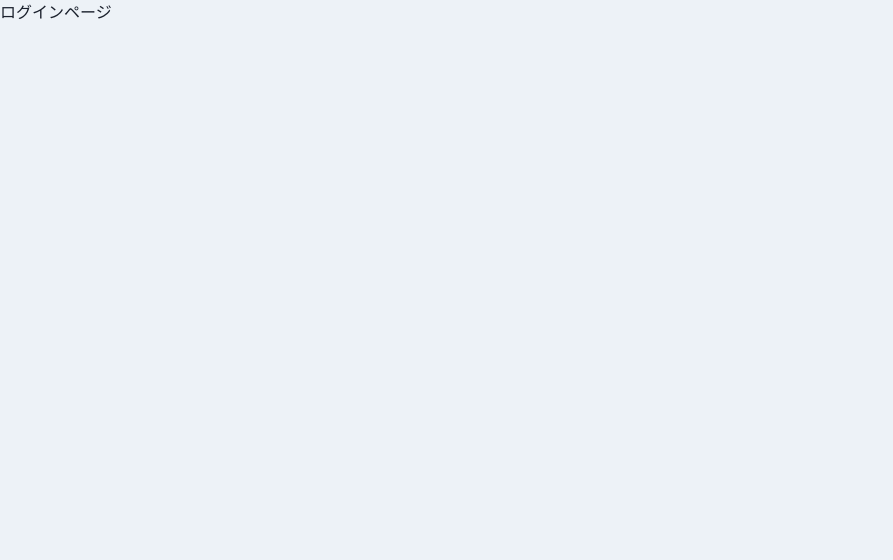
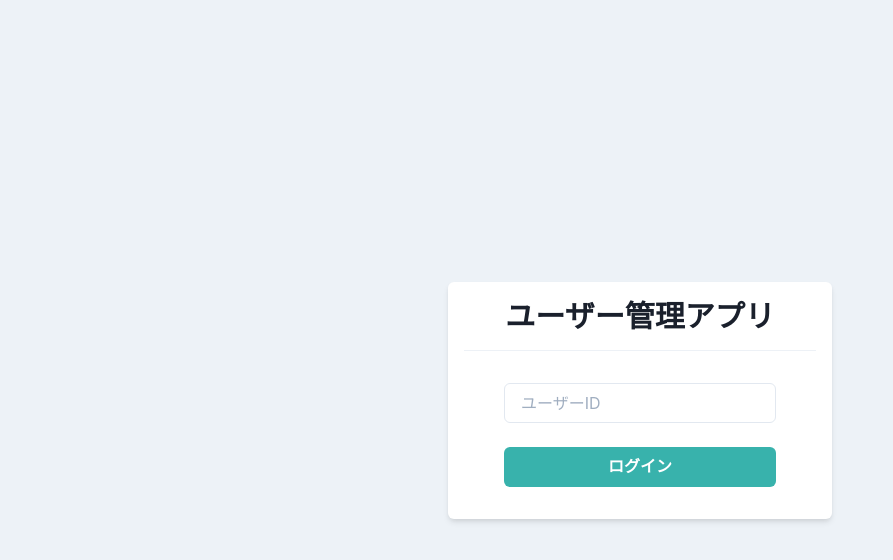
Before and after one commit to Omitsusan199411/react-typescript-userManagement-app, a React (Create React App) app: page / in a window 1280 px wide. Shown: the top 560 px of the page, without its empty margins (0-893 px from the left). Built offline with nearby package versions, Linux system fonts and the light colour scheme.

Commit message:
ログイン画面雛形実装

```diff
--- a/src/components/pages/Login.tsx
+++ b/src/components/pages/Login.tsx
@@ -1,9 +1,17 @@
 import { memo, VFC } from "react";
+import { Box, Flex, Heading, Divider, Input, Button, Stack } from "@chakra-ui/react";
 
 export const Login: VFC = memo(() => {
   return (
-    <>
-      <p>ログインページ</p>
-    </>
+    <Flex align="center" justify="center" height="100vh">
+      <Box bg="white" w="sm" p={4} borderRadius="md" shadow="md">
+        <Heading　as="h1" size="lg" textAlign="center">ユーザー管理アプリ</Heading>
+        <Divider my={4} />
+        <Stack spacing={6} py={4} px={10}>
+          <Input placeholder="ユーザーID" />
+          <Button bg="teal.400" color="white" _hover={{ opacity: 0.8 }}>ログイン</Button>
+        </Stack>
+      </Box>
+    </Flex>
   );
 });
```
